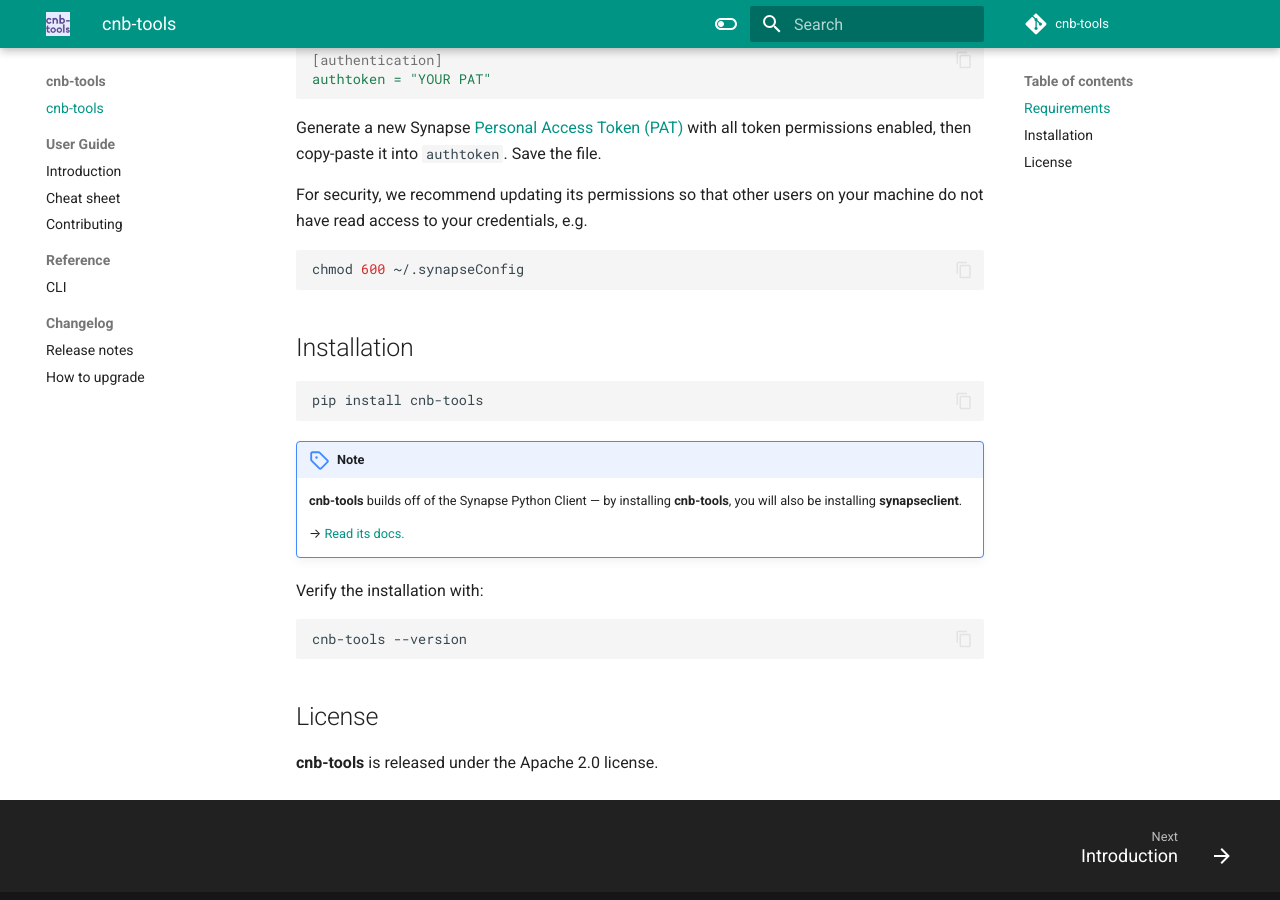
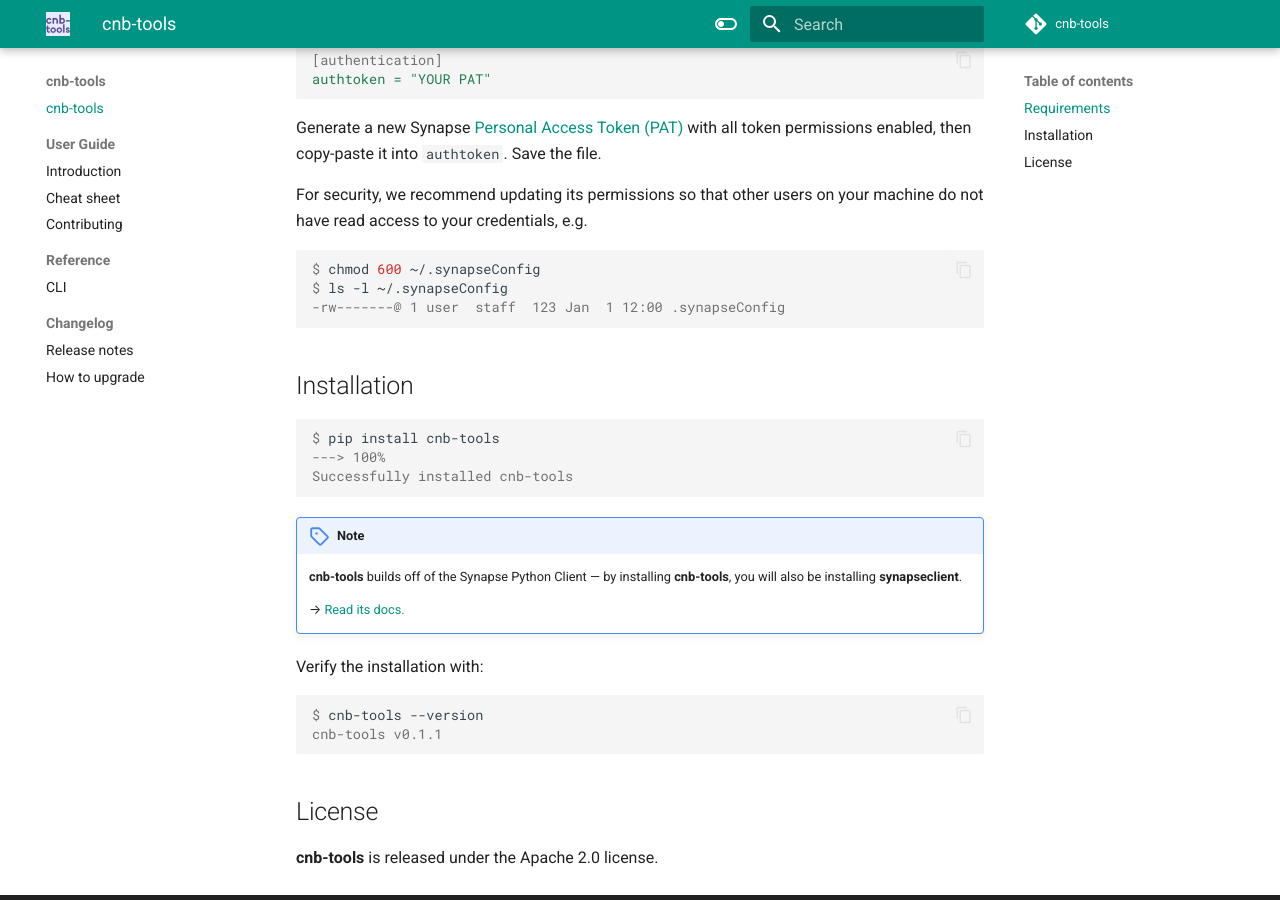
Before and after one commit to Sage-Bionetworks-Challenges/cnb-tools, an MkDocs documentation site: the page built from docs/index.md, in a window 1280 px wide and 900 px high, scrolled down 1085 px. Built offline with MkDocs 1.6.1 and Material for MkDocs 9.7.7, drawn with Linux system fonts in a browser that asks for light colours; comment, search, counter and statistics services are not loaded.

Commit message:
use termynal

````diff
--- a/docs/index.md
+++ b/docs/index.md
@@ -47,14 +47,20 @@
 For security, we recommend updating its permissions so that other
 users on your machine do not have read access to your credentials, e.g.
 
-```sh
-chmod 600 ~/.synapseConfig
+<!-- termynal -->
+```console
+$ chmod 600 ~/.synapseConfig
+$ ls -l ~/.synapseConfig
+-rw-------@ 1 user  staff  123 Jan  1 12:00 .synapseConfig
 ```
 
 ## Installation
 
-```
-pip install cnb-tools
+<!-- termynal -->
+```console
+$ pip install cnb-tools
+---> 100%
+Successfully installed cnb-tools
 ```
 
 !!! note
@@ -65,8 +71,10 @@
 
 Verify the installation with:
 
-```
-cnb-tools --version
+<!-- termynal -->
+```console
+$ cnb-tools --version
+cnb-tools v0.1.1
 ```
 
 ## License
````
Also changed, not shown: README.md (+3 -3 lines).
